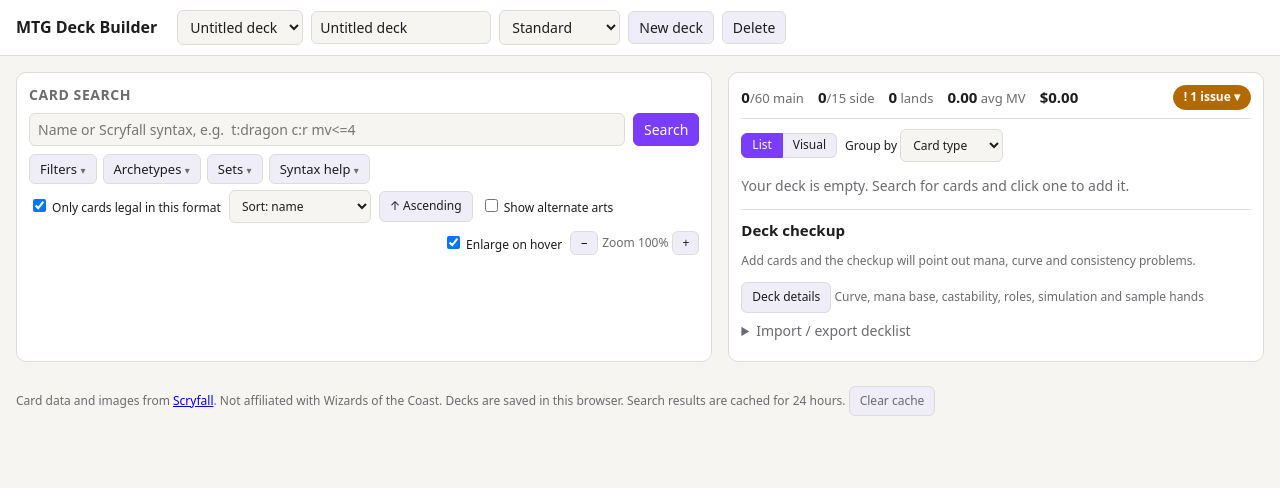
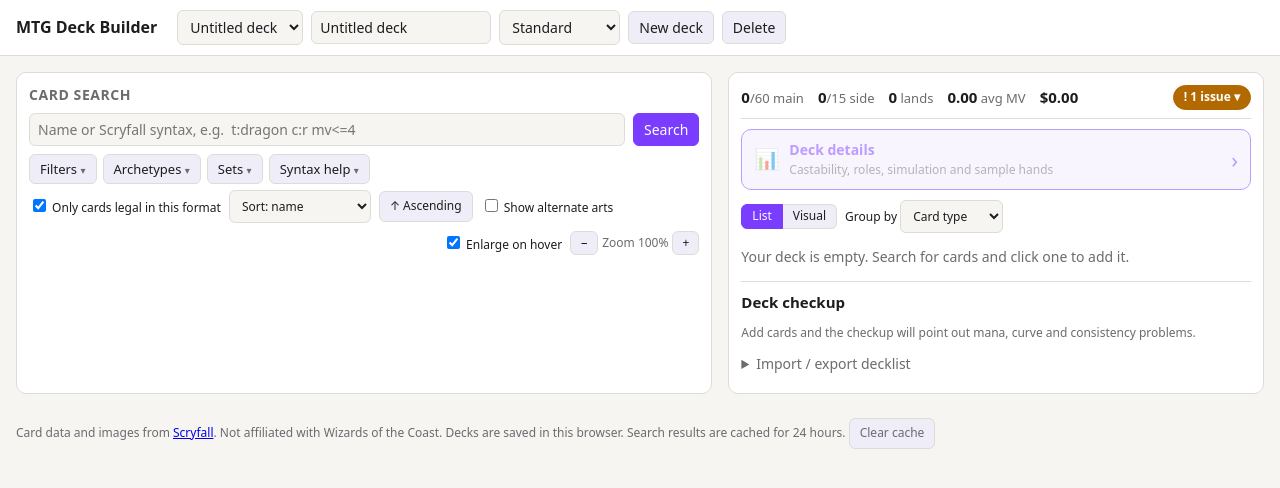
Before and after one commit to chanonkanch-debug/mtg-deckbuilder, a React (Vite) app: page / in a window 1280 px wide. Shown: the top 488 px of the page. Built offline with nearby package versions, Linux system fonts and the light colour scheme.

Commit message:
Deck details button at the top; curve, types and mana base back on the page
Co-Authored-By: Claude Opus 5.5 (1M context) <noreply@anthropic.com>
Claude-Session: https://claude.ai/code/session_01BbpFrEcW3YC1tU1WMgUFFK

```diff
--- a/src/components/Checkup.tsx
+++ b/src/components/Checkup.tsx
@@ -1,22 +1,18 @@
 import { useEffect, useMemo, useRef, useState } from 'react';
 import type { Card } from '../lib/scryfall';
 import type { Deck } from '../lib/rules';
-import type { Prefs } from '../lib/storage';
 import { checkup, compare, readiness, type Action, type Change, type Snapshot } from '../lib/doctor';
 import { goldfish, type Goldfish } from '../lib/goldfish';
-import DeckStats, { type Tab } from './DeckStats';
 import type { SearchRequest } from './SearchPanel';
 
 interface Props {
   deck: Deck;
-  prefs: Prefs;
-  setPrefs: (p: Partial<Prefs>) => void;
-  onPreview: (e: React.MouseEvent, src: string | null) => void;
-  onHidePreview: () => void;
   onOpen: (card: Card) => void;
   onSearch: (req: SearchRequest) => void;
   sim: Goldfish | null;
   busy: boolean;
+  /** Opens the Deck details window on a tab. */
+  onOpenDetails: (tab: string) => void;
 }
 
 /** Simulates the deck after a pause in edits. Results are cached per deck, so the Goldfish tab's run 1 reuses them. */
@@ -35,12 +31,11 @@ export function useDeckSim(deck: Deck): { sim: Goldfish | null; busy: boolean }
 const SHOWN = 4;
 const pct = (p: number) => `${Math.round(p * 100)}%`;
 
-/** The deck panel's main analysis: a few plain-language problems with a fix for each, and the detailed tabs on request. */
-export default function Checkup({ deck, prefs, setPrefs, onPreview, onHidePreview, onOpen, onSearch, sim, busy }: Props) {
+/** The deck panel's main analysis: a few plain-language problems, worst first, with a fix for each. */
+export default function Checkup({ deck, onOpen, onSearch, sim, busy, onOpenDetails }: Props) {
   const [showAll, setShowAll] = useState(false);
   const [changes, setChanges] = useState<Change[]>([]);
   const last = useRef<Snapshot | null>(null);
-  const [detailsOpen, setDetailsOpen] = useState(false);
 
   const cards = Object.keys(deck.cards).length;
   const { ready, have, need } = readiness(deck);
@@ -55,13 +50,9 @@ export default function Checkup({ deck, prefs, setPrefs, onPreview, onHidePrevie
   }, [findings]);
   const shown = showAll ? findings : findings.slice(0, SHOWN);
 
-  const openDetails = (tab: string) => {
-    setPrefs({ detailsTab: tab });
-    setDetailsOpen(true);
-  };
   const act = (a: Action) => {
     if (a.kind === 'search') onSearch({ query: a.query, archetype: a.archetype });
-    else if (a.kind === 'details') openDetails(a.tab);
+    else if (a.kind === 'details') onOpenDetails(a.tab);
     else onOpen(a.card);
   };
 
@@ -116,40 +107,6 @@ export default function Checkup({ deck, prefs, setPrefs, onPreview, onHidePrevie
         </button>
       )}
 
-      <div className="details-toggle">
-        <button type="button" className="small" onClick={() => setDetailsOpen(true)}>Deck details</button>
-        <span className="small muted"> Curve, mana base, castability, roles, simulation and sample hands</span>
-      </div>
-      {detailsOpen && (
-        <DetailsWindow deck={deck} tab={prefs.detailsTab as Tab} setTab={t => setPrefs({ detailsTab: t })} onClose={() => setDetailsOpen(false)}
-          onPreview={onPreview} onHidePreview={onHidePreview} onOpen={onOpen}
-          onFindMore={archetype => { setDetailsOpen(false); onSearch({ archetype }); }} />
-      )}
     </section>
   );
 }
-
-/** The detailed analysis tabs in a fixed-size window over the page, so nothing below the deck needs scrolling to. */
-function DetailsWindow({ deck, tab, setTab, onClose, onPreview, onHidePreview, onOpen, onFindMore }: {
-  deck: Deck; tab: Tab; setTab: (t: Tab) => void; onClose: () => void; onFindMore: (archetype: string) => void;
-} & Pick<Props, 'onPreview' | 'onHidePreview' | 'onOpen'>) {
-  const closeRef = useRef<HTMLButtonElement>(null);
-  useEffect(() => {
-    closeRef.current?.focus();
-    const onKey = (e: KeyboardEvent) => { if (e.key === 'Escape' && !document.getElementById('modal')) onClose(); };
-    document.addEventListener('keydown', onKey);
-    document.body.style.overflow = 'hidden';
-    return () => { document.removeEventListener('keydown', onKey); document.body.style.overflow = ''; };
-  }, [onClose]);
-  return (
-    <div className="details-overlay" onClick={e => { if (e.target === e.currentTarget) onClose(); }}>
-      <div className="details-window" role="dialog" aria-modal="true" aria-label="Deck details">
-        <div className="details-head">
-          <b>{deck.name || 'Deck'} details</b>
-          <button type="button" ref={closeRef} className="close" title="Close (Esc)" onClick={onClose}>✕</button>
-        </div>
-        <DeckStats deck={deck} tab={tab} setTab={setTab} onPreview={onPreview} onHidePreview={onHidePreview} onOpen={onOpen} onFindMore={onFindMore} />
-      </div>
-    </div>
-  );
-}
--- a/src/components/DeckPanel.tsx
+++ b/src/components/DeckPanel.tsx
@@ -6,6 +6,8 @@ import { groupDeck, type Group } from '../lib/analysis';
 import { exportList, parseList } from '../lib/decklist';
 import type { Prefs } from '../lib/storage';
 import Checkup, { useDeckSim } from './Checkup';
+import DeckStats, { BASIC_TABS, type Tab } from './DeckStats';
+import DetailsWindow from './DetailsWindow';
 import { cardWarnings, type CardWarning } from '../lib/doctor';
 import type { SearchRequest } from './SearchPanel';
 
@@ -26,6 +28,9 @@ interface Props {
 export default function DeckPanel({ deck, prefs, setPrefs, onAdd, onMove, onReplaceCards, onPreview, onHidePreview, onOpen, toast, onSearch }: Props) {
   const [collapsed, setCollapsed] = useState<Set<string>>(new Set());
   const [showChecks, setShowChecks] = useState(false);
+  const [basicTab, setBasicTab] = useState<Tab>('curve');
+  const [detailsOpen, setDetailsOpen] = useState(false);
+  const openDetails = (tab?: string) => { if (tab) setPrefs({ detailsTab: tab }); setDetailsOpen(true); };
   const groups = groupDeck(deck, prefs.groupBy);
   const { sim, busy } = useDeckSim(deck);
   const warnings = useMemo(() => cardWarnings(deck, busy ? null : sim), [deck, sim, busy]);
@@ -40,6 +45,12 @@ export default function DeckPanel({ deck, prefs, setPrefs, onAdd, onMove, onRepl
           {checkDeck(deck).map(([lvl, msg], i) => <li key={i} className={lvl}>{msg}</li>)}
         </ul>
       )}
+
+      <button type="button" className="details-button" onClick={() => openDetails()} disabled={!groups.length}>
+        <span className="details-icon" aria-hidden>📊</span>
+        <span><b>Deck details</b><span className="small"> Castability, roles, simulation and sample hands</span></span>
+        <span className="details-arrow" aria-hidden>›</span>
+      </button>
 
       <div className="deck-toolbar row small">
         <span className="seg" role="group" aria-label="View">
@@ -79,7 +90,17 @@ export default function DeckPanel({ deck, prefs, setPrefs, onAdd, onMove, onRepl
         ))}
       </div>
 
-      <Checkup deck={deck} prefs={prefs} setPrefs={setPrefs} onPreview={onPreview} onHidePreview={onHidePreview} onOpen={onOpen} onSearch={onSearch} sim={sim} busy={busy} />
+      {groups.length > 0 && (
+        <DeckStats deck={deck} tabs={BASIC_TABS} tab={basicTab} setTab={setBasicTab}
+          onPreview={onPreview} onHidePreview={onHidePreview} onOpen={onOpen} onFindMore={archetype => onSearch({ archetype })} />
+      )}
+      <Checkup deck={deck} onOpen={onOpen} onSearch={onSearch}
+        sim={sim} busy={busy} onOpenDetails={openDetails} />
+      {detailsOpen && (
+        <DetailsWindow deck={deck} tab={prefs.detailsTab as Tab} setTab={t => setPrefs({ detailsTab: t })} onClose={() => setDetailsOpen(false)}
+          onPreview={onPreview} onHidePreview={onHidePreview} onOpen={onOpen}
+          onFindMore={archetype => { setDetailsOpen(false); onSearch({ archetype }); }} />
+      )}
       <ImportExport deck={deck} onReplaceCards={onReplaceCards} toast={toast} />
     </section>
   );
@@ -119,7 +140,7 @@ interface RowProps {
 /** Checkup warnings on a card (hard to cast, often stuck); the reason shows on hover. */
 function warningFlags(card: Card, board: Board, warnings: Map<string, CardWarning[]>) {
   if (board === 'side') return null;
-  return (warnings.get(card.id) ?? []).map(w => <span key={w.label} className="flag warn" title={w.detail}>{w.label}</span>);
+  return (warnings.get(card.id) ?? []).map(w => <span key={w.label} className="flag warn doc-flag" title={`${w.label}: ${w.detail}`}>{w.label}</span>);
 }
 
 function legalityFlag(card: Card, format: string) {
--- a/src/components/DeckStats.tsx
+++ b/src/components/DeckStats.tsx
@@ -22,12 +22,16 @@ interface Props {
   onFindMore: (archetype: string) => void;
 }
 
-export default function DeckStats({ deck, onPreview, onHidePreview, onOpen, onFindMore, tab, setTab }: Props & { tab: Tab; setTab: (t: Tab) => void }) {
-  if (!TABS.some(([k]) => k === tab)) tab = 'curve';
+/** Basic stats shown on the page, and the in-depth tabs shown in the Deck details window. */
+export const BASIC_TABS: Tab[] = ['curve', 'types', 'mana'];
+export const DETAIL_TABS: Tab[] = ['cast', 'roles', 'goldfish', 'hand'];
+
+export default function DeckStats({ deck, onPreview, onHidePreview, onOpen, onFindMore, tabs, tab, setTab }: Props & { tabs: Tab[]; tab: Tab; setTab: (t: Tab) => void }) {
+  if (!tabs.includes(tab)) tab = tabs[0];
   return (
     <div className="deck-stats">
       <div className="tabs" role="tablist">
-        {TABS.map(([key, label]) => (
+        {TABS.filter(([key]) => tabs.includes(key)).map(([key, label]) => (
           <button key={key} type="button" role="tab" aria-selected={tab === key} onClick={() => setTab(key)}>{label}</button>
         ))}
       </div>
--- /dev/null
+++ b/src/components/DetailsWindow.tsx
@@ -0,0 +1,38 @@
+import { useEffect, useRef } from 'react';
+import type { Card } from '../lib/scryfall';
+import type { Deck } from '../lib/rules';
+import DeckStats, { DETAIL_TABS, type Tab } from './DeckStats';
+
+interface Props {
+  deck: Deck;
+  tab: Tab;
+  setTab: (t: Tab) => void;
+  onClose: () => void;
+  onFindMore: (archetype: string) => void;
+  onPreview: (e: React.MouseEvent, src: string | null) => void;
+  onHidePreview: () => void;
+  onOpen: (card: Card) => void;
+}
+
+/** In-depth analysis (castability, roles, simulation, sample hands) in a fixed-size window over the page. */
+export default function DetailsWindow({ deck, tab, setTab, onClose, onPreview, onHidePreview, onOpen, onFindMore }: Props) {
+  const closeRef = useRef<HTMLButtonElement>(null);
+  useEffect(() => {
+    closeRef.current?.focus();
+    const onKey = (e: KeyboardEvent) => { if (e.key === 'Escape' && !document.getElementById('modal')) onClose(); };
+    document.addEventListener('keydown', onKey);
+    document.body.style.overflow = 'hidden';
+    return () => { document.removeEventListener('keydown', onKey); document.body.style.overflow = ''; };
+  }, [onClose]);
+  return (
+    <div className="details-overlay" onClick={e => { if (e.target === e.currentTarget) onClose(); }}>
+      <div className="details-window" role="dialog" aria-modal="true" aria-label="Deck details">
+        <div className="details-head">
+          <div><b>Deck details</b> <span className="small muted">{deck.name}</span></div>
+          <button type="button" ref={closeRef} className="close" title="Close (Esc)" onClick={onClose}>✕</button>
+        </div>
+        <DeckStats deck={deck} tabs={DETAIL_TABS} tab={tab} setTab={setTab} onPreview={onPreview} onHidePreview={onHidePreview} onOpen={onOpen} onFindMore={onFindMore} />
+      </div>
+    </div>
+  );
+}
--- a/src/styles.css
+++ b/src/styles.css
@@ -210,3 +210,11 @@
   .details-window .deck-stats > .tab-body { flex: 1; overflow: auto; padding: 12px 16px 16px; }
   .details-window .sample { margin-top: 0; }
   @media (max-width: 520px) { .details-overlay { padding: 0; } .details-window { border-radius: 0; height: 100%; } }
+  .details-button { display: flex; align-items: center; gap: 10px; width: 100%; text-align: left; margin: 10px 0 4px; padding: 10px 12px; border: 1px solid var(--accent); border-radius: 10px; background: color-mix(in srgb, var(--accent) 10%, var(--panel)); color: var(--text); cursor: pointer; font: inherit; }
+  .details-button:hover:not(:disabled) { background: color-mix(in srgb, var(--accent) 18%, var(--panel)); }
+  .details-button:disabled { opacity: .5; cursor: default; }
+  .details-button b { color: var(--accent); display: block; font-size: 14px; }
+  .details-button .small { color: var(--muted); }
+  .details-icon { font-size: 20px; }
+  .details-arrow { margin-left: auto; font-size: 22px; color: var(--accent); }
+  @media (max-width: 520px) { #deckList:not(.visual) .doc-flag { font-size: 0; padding: 0 5px; } #deckList:not(.visual) .doc-flag::before { content: "!"; font-size: 11px; font-weight: 700; } }
```
